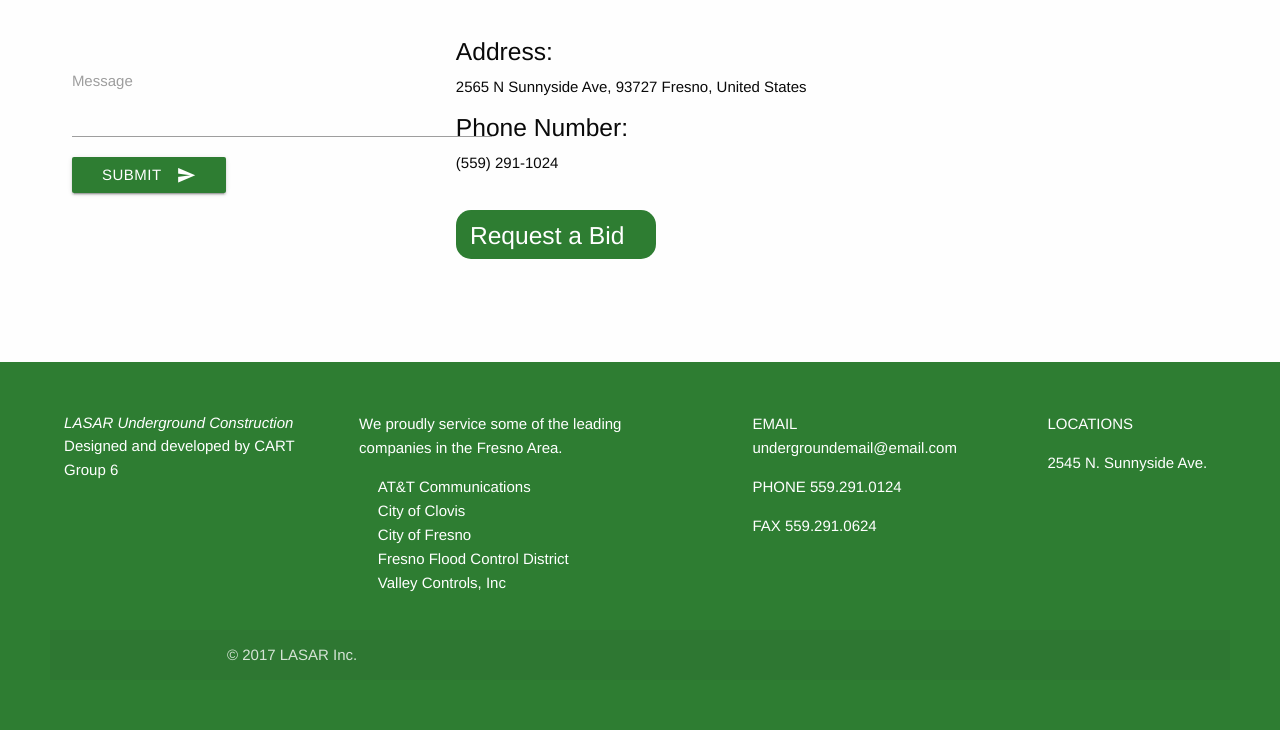
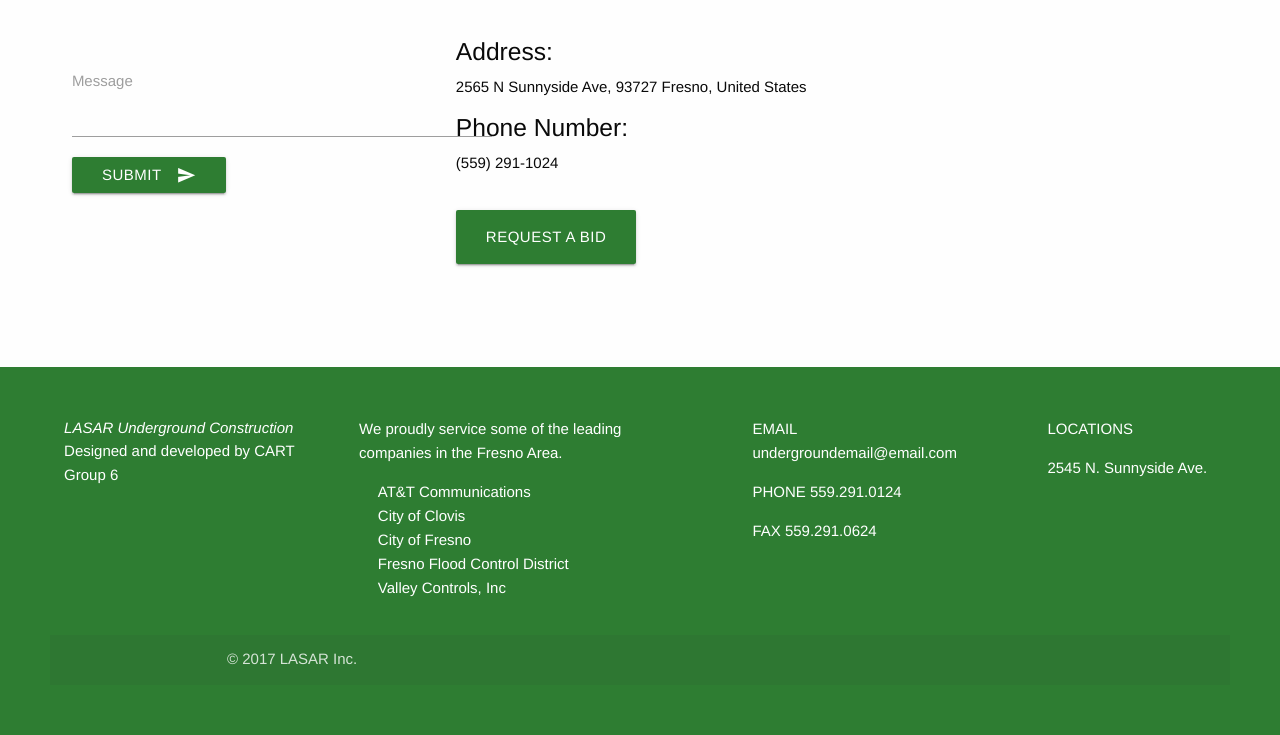
Before and after one commit to brookecart/LASAR-Underground-Construction, a PHP site: page /Contacts.php in a window 1280 px wide. Shown: the part 538-1273 px from the top of the page. Run offline with PHP 8.4, Linux system fonts and the light colour scheme; some libraries are stand-ins or nearby versions.

Commit message:
bid button

```diff
--- a/LASAR-Underground-Construction/Contacts.php
+++ b/LASAR-Underground-Construction/Contacts.php
@@ -19,9 +19,7 @@
                         <p>(559) 291-1024</p>
                     </div>
                     <div class="row">
-                        <a class="column lsrBorder small-4 green darken-3" href="BID.php">
-                            <h5 style="color:white;">Request a Bid</h5>
-                        </a>
+                        <a class="waves-effect waves-light btn-large green darken-3" href="BID.php">Request a Bid</a>
                     </div>
                 </div>
             </div>
```
